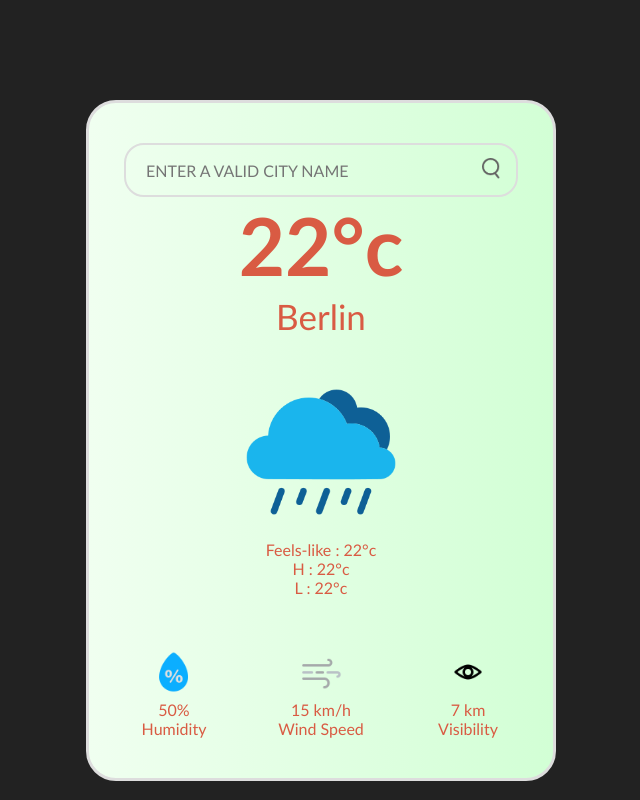
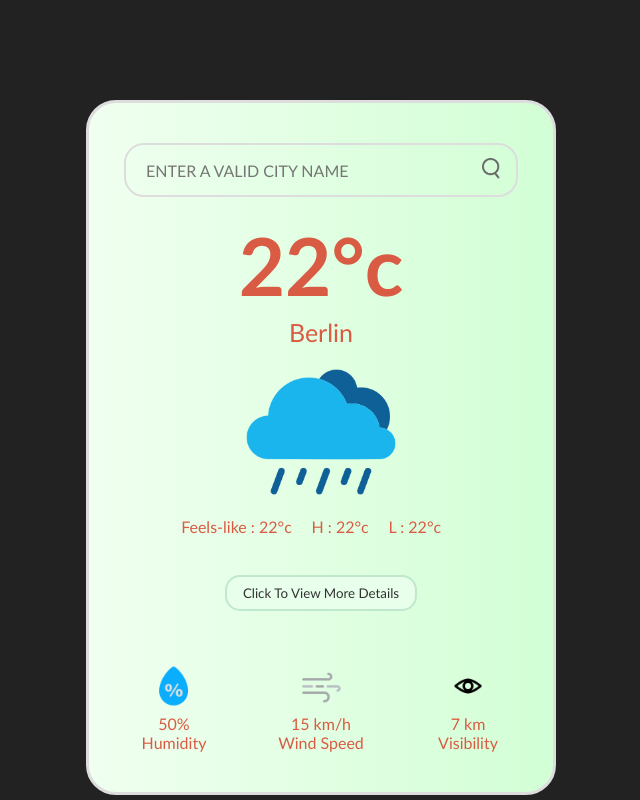
Before and after one commit to hsjoi0214/weather-app, a plain HTML site: page index.html in a window 1280 px wide. Shown: the whole page, without its empty margins (319-959 px from the left). Drawn offline with Linux system fonts and the light colour scheme.

Commit message:
Added a button in index.html to hide info like humidity,windspeed & visibility to keep the absolute minimum info on screen. In the style.css, removed the older property for the class'weather-info' and used new properties for the newly created 'div' containers.

```diff
--- a/assets/css/style.css
+++ b/assets/css/style.css
@@ -57,21 +57,57 @@ body {
     width: 18px;
 }
 
-
-.weather-icon {
-    width: 170px;
-    margin-top: 30px;
+.onscreendata {
+    display: flex;
+    flex-direction: column;
+    align-items: center;
+    justify-content: center;
+    text-align: center;
 }
 
-.weather-info h1 {
+.onscreendata h1 {
     font-size: 80px;
     font-weight: 700;
+    margin-bottom: 1%;
+    margin-top: 5%;
 }
 
-.weather-info h2 {
-    font-size: 35px;
+.onscreendata h2 {
+    font-size: 25px;
     font-weight: 400;
-    margin-top: 2px;
+}
+
+.onscreendata img {
+    width: 170px;
+}
+
+.moreonscreendata {
+    display: flex;
+    justify-content: center;
+    flex-direction: row;
+}
+
+.moreonscreendata p {
+    margin-right: 5%;
+}
+
+.details {
+    display: none;
+    margin-top: 5%;
+}
+
+.show-hide-button {
+    margin-top: 10%;
+    background-color: #e8ffeb;
+    color: #333;
+    border: 2px solid #c0e8cc;
+    padding: 8px 16px;
+    border-radius: 15px;
+    cursor: pointer;
+}
+
+.show-hide-button:hover {
+    background-color: #d2ffd5;
 }
 
 .details {
--- a/index.html
+++ b/index.html
@@ -25,6 +25,7 @@
             <p class="tempmax">H : 22°c</p>
             <p class="tempmin">L : 22°c</p>
         </div>
+            <button class="show-hide-button">Click To View More Details</button>
             <div class="details">
                 <div class="col">
                     <img src="assets/media/humidity01.png">
@@ -50,8 +51,6 @@
             </div>
         </section>
     </article>
-
-
     <script src="assets/js/script.js"></script>
 </body>
 
```
